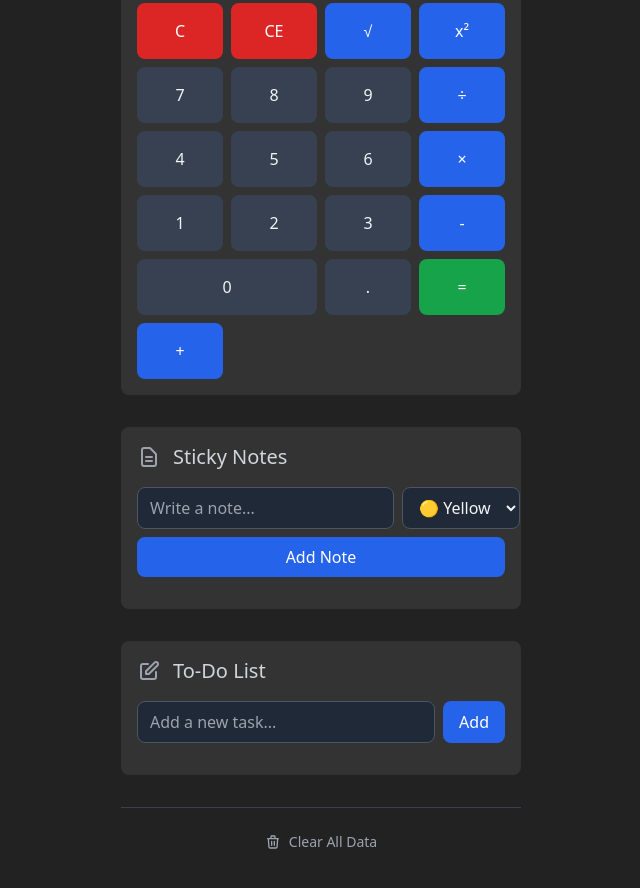
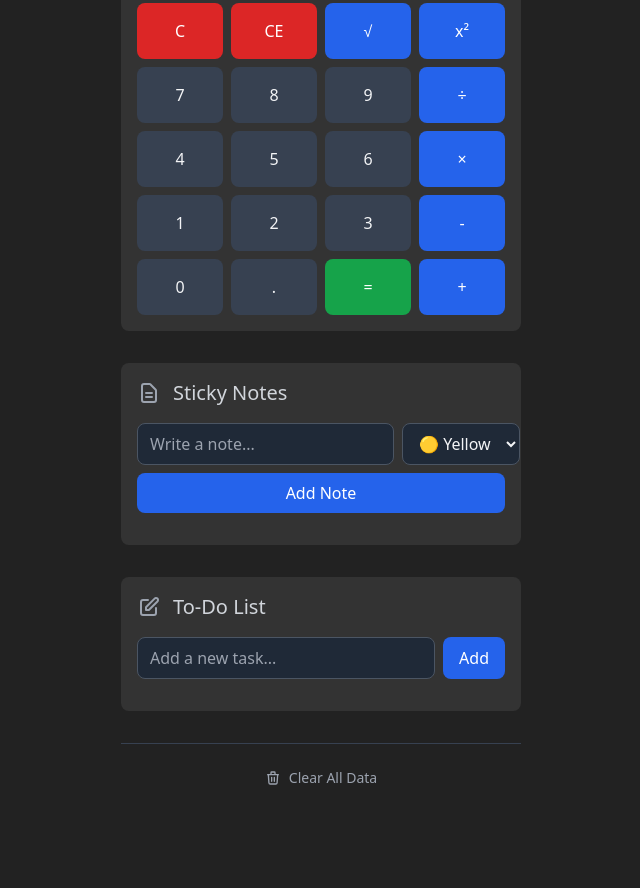
Before and after one commit to hbk-ronak/home, a plain HTML site: page index.html in a window 1280 px wide. Shown: the part 835-1723 px from the top of the page, without its empty margins (319-959 px from the left). After the commit the page ends 1663 px from the top, so only its background shows below. Drawn offline with nearby package versions, Linux system fonts and the light colour scheme.

Commit message:
final final

```diff
--- a/index.html
+++ b/index.html
@@ -238,8 +238,8 @@
                 <button class="calc-btn calc-digit" data-type="digit" data-value="3">3</button>
                 <button class="calc-btn calc-operation" data-type="operation" data-value="-">-</button>
 
-                <!-- Row 5: 0 (spans 2), ., =, + -->
-                <button class="calc-btn calc-digit calc-zero" data-type="digit" data-value="0">0</button>
+                <!-- Row 5: 0, ., =, + -->
+                <button class="calc-btn calc-digit" data-type="digit" data-value="0">0</button>
                 <button class="calc-btn calc-decimal" data-type="decimal" data-value=".">.</button>
                 <button class="calc-btn calc-equals" data-type="equals" data-value="=">=</button>
                 <button class="calc-btn calc-operation" data-type="operation" data-value="+">+</button>
--- a/style.css
+++ b/style.css
@@ -145,7 +145,3 @@ html {
 .calc-decimal:hover {
     background-color: #4b5563;
 }
-
-.calc-zero {
-    grid-column: span 2;
-}
```
